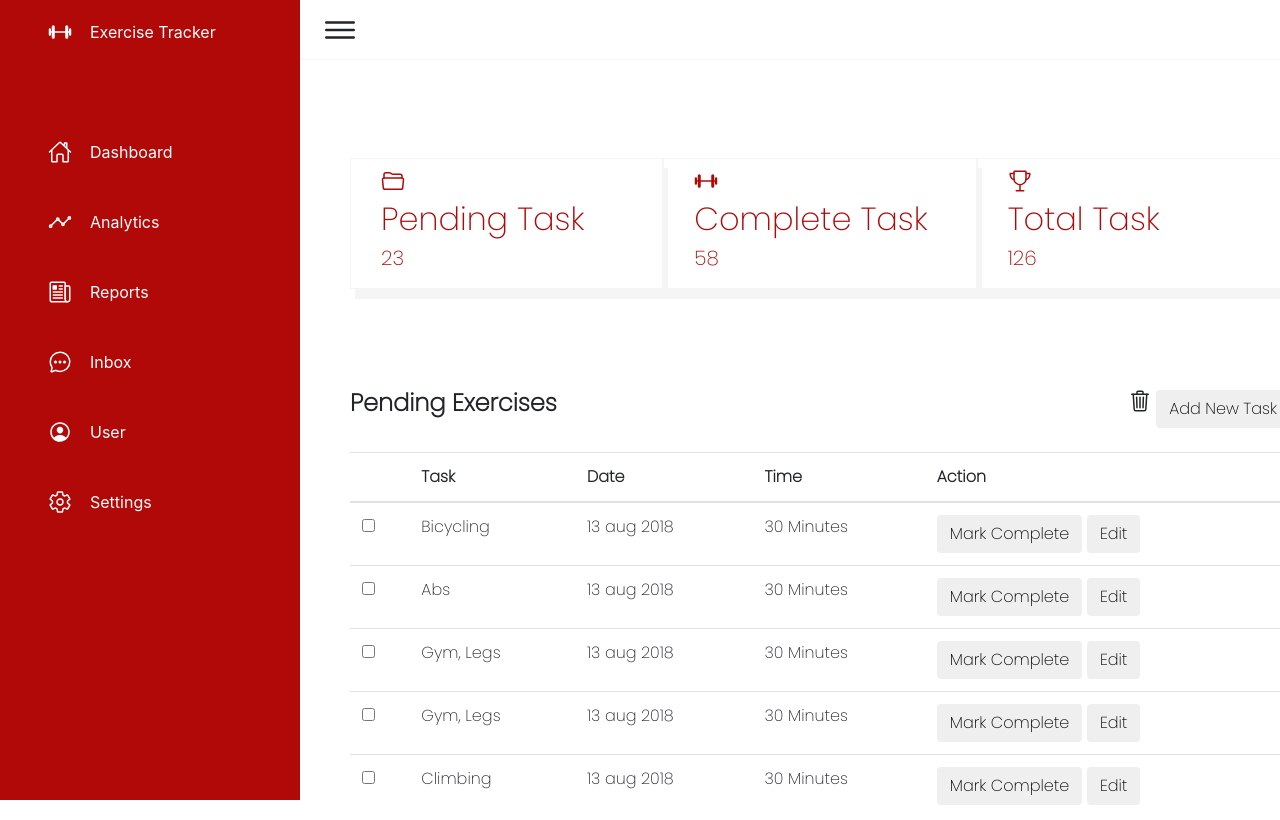
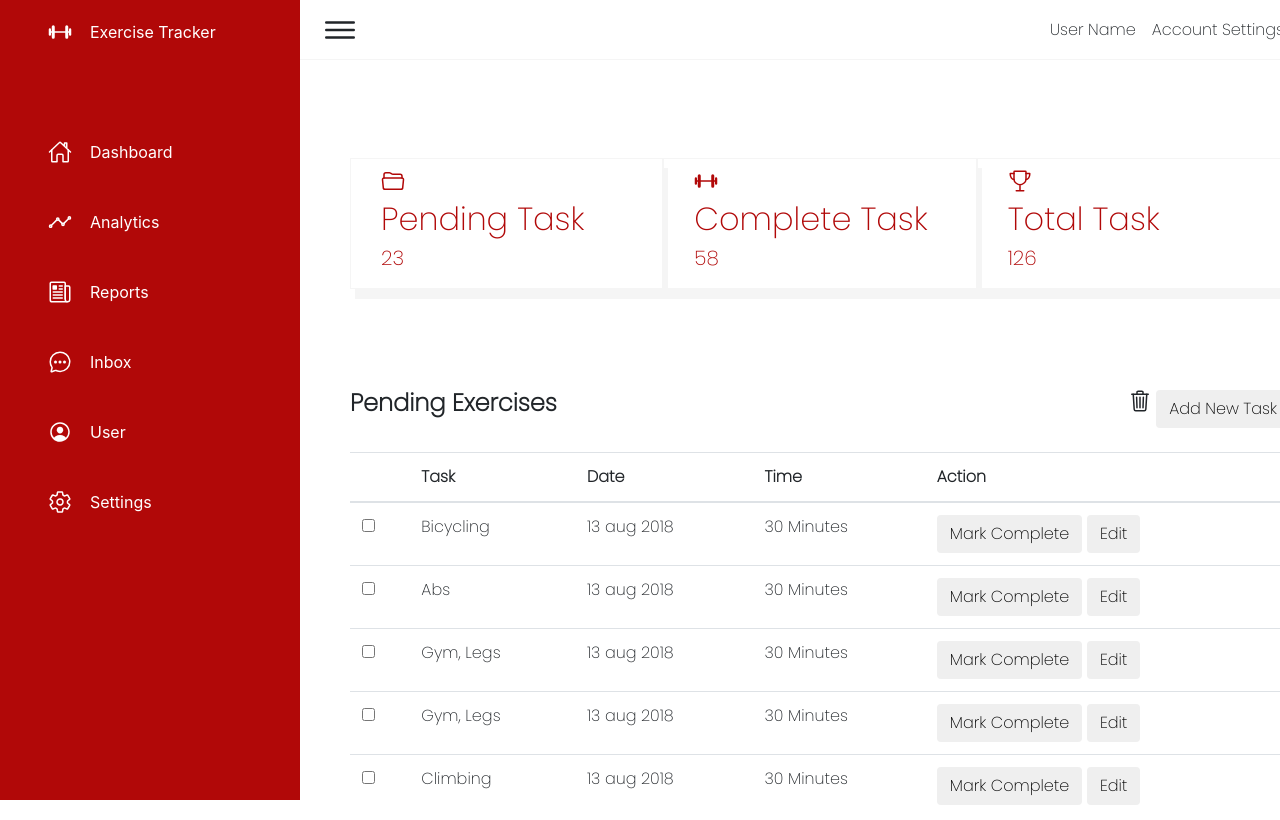
Before and after one commit to faizan65/final-project, a plain HTML site: page index.html in a window 1280 px wide. Shown: the top 820 px of the page. Drawn offline with nearby package versions, Linux system fonts and the light colour scheme.

Commit message:
New Changes

```diff
--- a/assets/style.css
+++ b/assets/style.css
@@ -113,6 +113,7 @@ body{
     justify-content: space-between;
     padding: 0 10px;
     border-bottom: 1px solid var(--grey);
+    font-family: var(--font-poppins);
 }
 .toggle{
     width: 60px;
@@ -123,12 +124,18 @@ body{
     font-size: 2.5em;
     position: relative;
     cursor: pointer;
+
 }
 .user ion-icon{
     width: 30px;
     height: 30px;
     color: var(--maroon);
     font-size: 1.5em;
+    cursor: pointer;
+
+}
+
+.user h6{
     cursor: pointer;
 }
 
--- a/index.html
+++ b/index.html
@@ -73,7 +73,9 @@
         <div class="toggle">
           <ion-icon name="menu-outline"></ion-icon>
         </div>
-        <div class="user">
+        <div class="user d-flex">
+          <h6 class="mr-3 my-auto">User Name</h6>
+          <h6 class="mr-3 my-auto">Account Settings</h6>
           <ion-icon name="person-circle-outline"></ion-icon>
         </div>
       </div>
```
